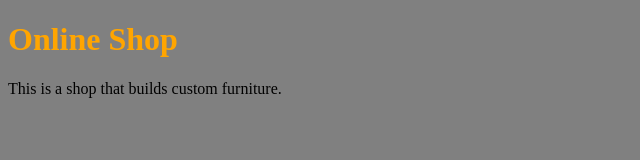
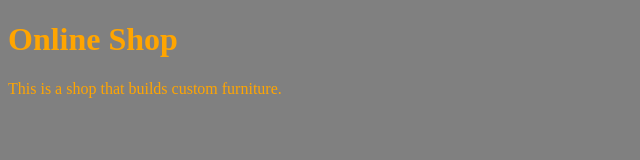
Before and after one commit to Kristenwht/kristenwht.github.io, a plain HTML site: page index.html in a window 1280 px wide. Shown: the whole page, without its empty margins (0-640 px from the left). Drawn offline with Linux system fonts and the light colour scheme.

Commit message:
color change

```diff
--- a/CSS/style.css
+++ b/CSS/style.css
@@ -2,6 +2,6 @@ body {
 	background-color: gray;
 }
 
-h1 {
+h1, p {
 	color: orange;
 }
```
